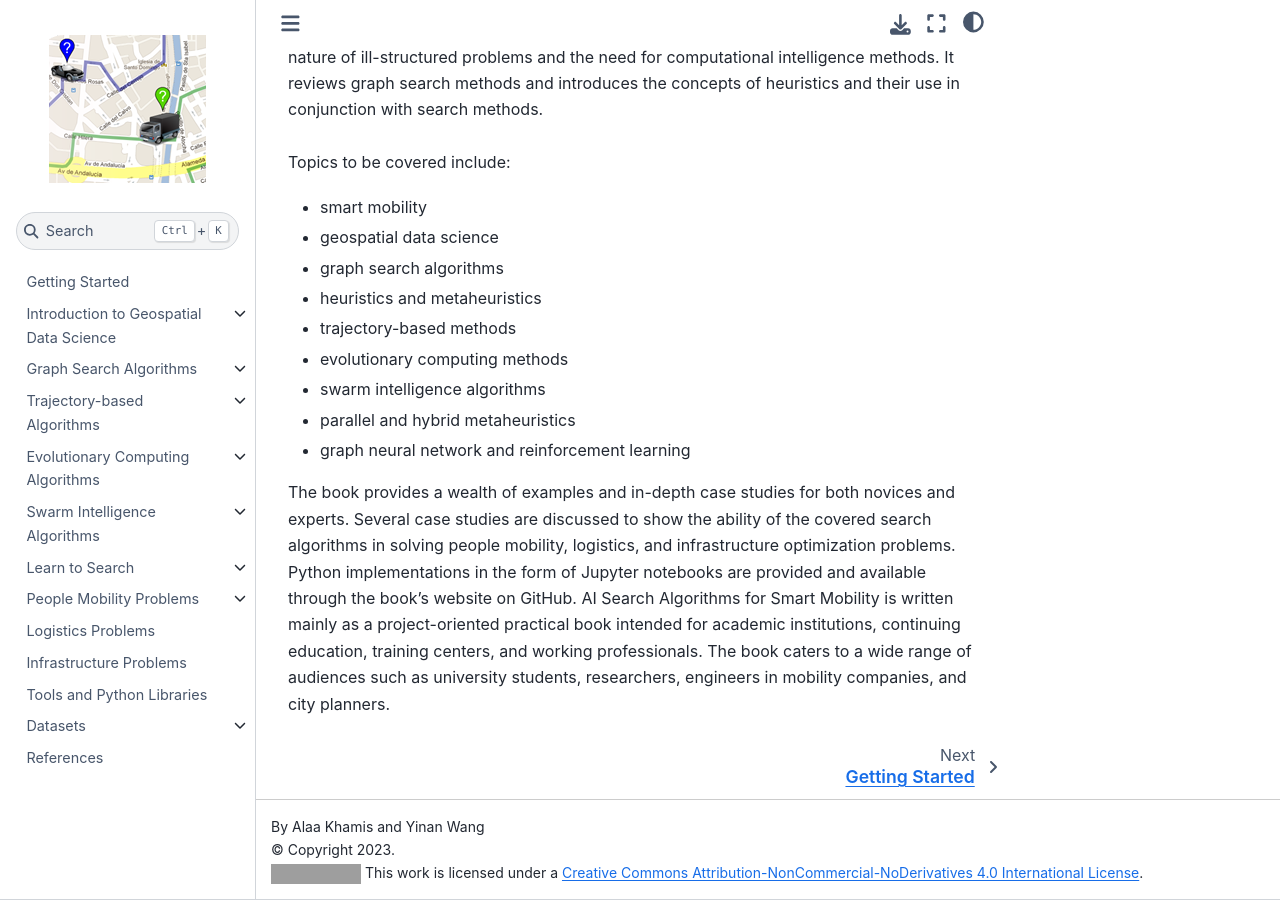
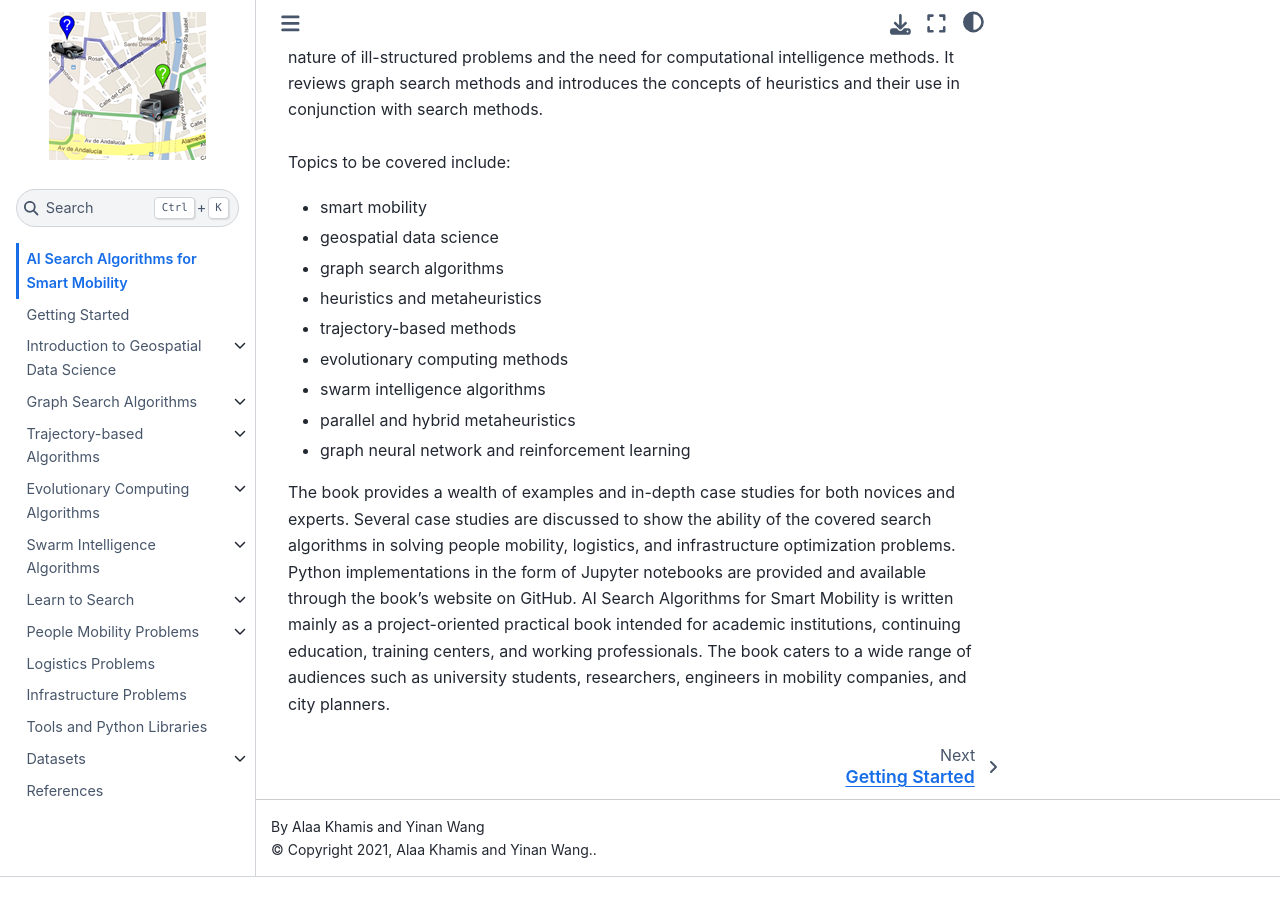
Before and after one commit to SmartMobilityAlgorithms/book, a Jupyter Book: the page built from index.md, in a window 1280 px wide and 900 px high, scrolled down 977 px. Built offline with Jupyter Book 1.0.4 settings and Sphinx 7.4.7 and the Sphinx Book theme 1.1.4, drawn with Linux system fonts in a browser that asks for light colours; pages that are not in the unit, such as notebooks, are missing from menus; comment, search, counter and statistics services are not loaded; cross-references to code outside the pages are shown as plain code; after the commit the page ends 1854 px from its top, so only the background shows below that; grey boxes are pictures that could not be loaded.

Commit message:
change copyright license

```diff
--- a/_config.yml
+++ b/_config.yml
@@ -2,6 +2,7 @@
 title: "AI Search Algorithms for Smart Mobility"
 logo: images/book.png
 author: Alaa Khamis and Yinan Wang
+copyright: "2021, Alaa Khamis and Yinan Wang."
 
 #Jupyter Settings
 execute:
@@ -19,13 +20,6 @@ sphinx:
   - sphinx_inline_tabs
 bibtex_bibfiles:
 - references.bib
-html:
-  extra_footer: |
-    <a rel="license" href="http://creativecommons.org/licenses/by-nc-nd/4.0/">
-    <img alt="Creative Commons Licence" style="border-width:0" src="https://i.creativecommons.org/l/by-nc-nd/4.0/88x31.png" /></a>
-    <span>This work is licensed under a
-    <a rel="license" href="http://creativecommons.org/licenses/by-nc-nd/4.0/">Creative Commons Attribution-NonCommercial-NoDerivatives 4.0 International License</a>.</span>
-  home_page_in_navbar: False
 
 #Interactive Settings
 repository:
```
